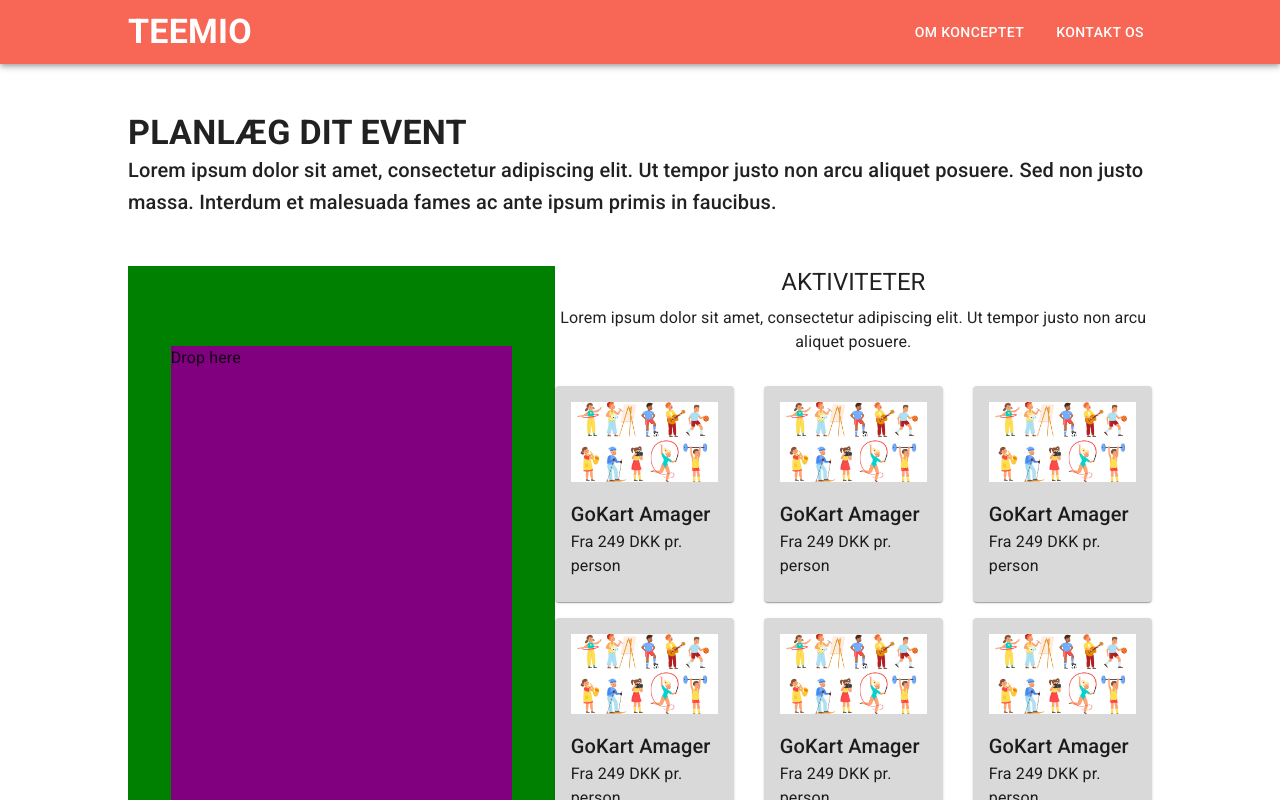
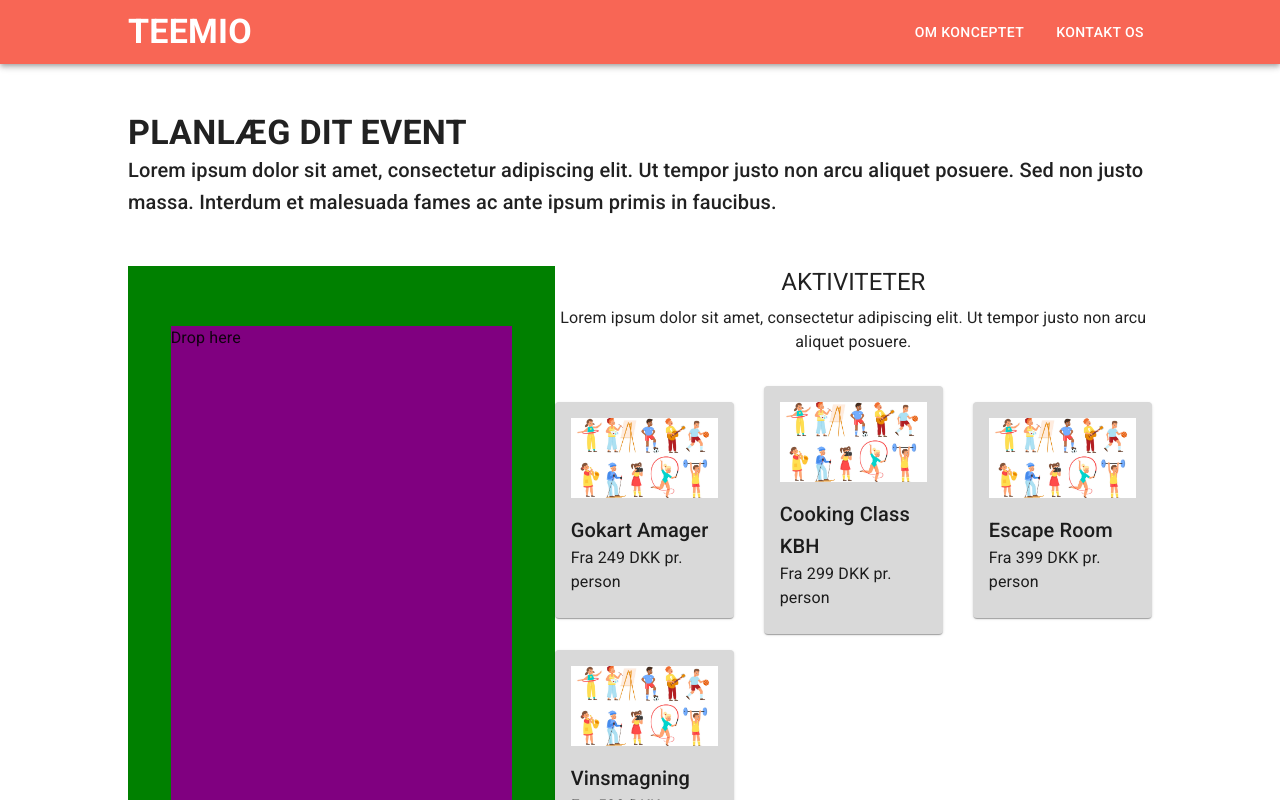
Before and after one commit to myteemio/frontend, a Next.js app: page /planlaeg in a window 1280 px wide. Shown: the top 800 px of the page. Built offline with nearby package versions, Linux system fonts and the light colour scheme.

Commit message:
drag n drop working a little better

```diff
--- a/src/app/planlaeg/page.tsx
+++ b/src/app/planlaeg/page.tsx
@@ -2,47 +2,100 @@
 import { Activity } from '@/components/Activity.component';
 import { Draggable } from '@/components/Draggable.component';
 import { Droppable } from '@/components/Droppable.component';
-import { DndContext, DragEndEvent, UniqueIdentifier } from '@dnd-kit/core';
+import { DndContext, DragEndEvent, DragOverlay, DragStartEvent, UniqueIdentifier } from '@dnd-kit/core';
 import { createSnapModifier } from '@dnd-kit/modifiers';
 import { Box, Grid, Typography } from '@mui/material';
 import { useState } from 'react';
 
 export default function Planlaeg() {
-  const activities = Array.from(Array(9).keys());
-
-  const [addedActivities, setAddedActivities] = useState<number[]>([]);
-  const [isDropped, setIsDropped] = useState(false);
+  const allActivites = [
+    {
+      name: 'Gokart Amager',
+      price: 249,
+      id: 1,
+    },
+    {
+      name: 'Cooking Class KBH',
+      price: 299,
+      id: 2,
+    },
+    {
+      name: 'Escape Room',
+      price: 399,
+      id: 3,
+    },
+    {
+      name: 'Vinsmagning',
+      price: 599,
+      id: 4,
+    },
+  ];
+  const [activities, setActivities] = useState<{ name: string; price: number; id: number }[]>(allActivites);
+  const [addedActivities, setAddedActivities] = useState<{ name: string; price: number; id: number }[]>([]);
+  const [activeId, setActiveId] = useState(-1);
 
   const gridSize = 20; // pixels
   const snapToGridModifier = createSnapModifier(gridSize);
 
   function handleDragEnd(event: DragEndEvent) {
+    setActiveId(-1);
     const { over, active } = event;
 
-    console.log(event);
-
-    if (over) {
-      if (over.id === 'droppable') {
-        setIsDropped(true);
-        if (active.id) {
-          console.log(active.id);
-          setAddedActivities([...addedActivities, (active.id as number) + 10]);
-          console.log(addedActivities);
+    if (over && over.id === 'droppable') {
+      // Dropped into droppable
+      if (active && active.id) {
+        const findActive = activities.findIndex((v) => v.id === active.id);
+        if (findActive !== -1) {
+          setActivities(activities.toSpliced(findActive, 1));
+          setAddedActivities([...addedActivities, activities[findActive]]);
         }
       }
     } else {
-      const findItem = addedActivities.findIndex((e) => e === (active.id as number) + 10);
-      if (findItem >= 0) {
-        const newArray = addedActivities.splice(findItem, 1);
-        console.log('FoundItem:' + findItem);
-        console.log('NewArray' + newArray);
-        setAddedActivities(newArray);
+      // There is no over
+      if (active && active.id) {
+        const foundActivity = addedActivities.findIndex((v) => v.id + 5000 === (active.id as number));
+
+        if (foundActivity !== -1) {
+          const foundActivityToReAdd = allActivites.find((v) => v.id + 5000 === (active.id as number));
+          if (foundActivityToReAdd) {
+            setActivities([...activities, foundActivityToReAdd]);
+          }
+
+          setAddedActivities(addedActivities.toSpliced(foundActivity, 1));
+        }
       }
     }
+
+    console.log(event);
+  }
+
+  function handleDragStart(event: DragStartEvent) {
+    setActiveId(event.active.id as number);
   }
 
   return (
-    <DndContext onDragEnd={handleDragEnd} modifiers={[snapToGridModifier]}>
+    <DndContext onDragEnd={handleDragEnd} onDragStart={handleDragStart}>
+      <DragOverlay>
+        {activeId !== -1
+          ? (() => {
+              const activity = allActivites.find((v) => v.id === activeId);
+              if (activity) {
+                return (
+                  <Box width={'700px'}>
+                    <Activity
+                      draggable={false}
+                      isDragged={false}
+                      id={activity.id + 9000}
+                      title={activity.name}
+                      price={activity.price}
+                      placeholder={false}
+                    />
+                  </Box>
+                );
+              }
+            })()
+          : null}
+      </DragOverlay>
       <Box width={'80%'} marginLeft={'auto'} marginRight={'auto'} paddingBottom={4}>
         <Box marginTop={6} marginBottom={6}>
           <Typography variant="h4" fontWeight={'bold'}>
@@ -65,9 +118,19 @@ export default function Planlaeg() {
             >
               <Box width={'80%'} height={'80%'} sx={{ background: 'purple' }}>
                 <Droppable>
-                  {isDropped
+                  {addedActivities.length > 0
                     ? addedActivities.map((v, i) => {
-                        return <Activity draggable={true} key={i} id={i} />;
+                        return (
+                          <Activity
+                            draggable={true}
+                            isDragged={true}
+                            key={i}
+                            id={v.id + 5000}
+                            title={v.name}
+                            price={v.price}
+                            placeholder={false}
+                          />
+                        );
                       })
                     : 'Drop here'}
                 </Droppable>
@@ -89,9 +152,21 @@ export default function Planlaeg() {
               flexWrap={'wrap'}
               gap={2}
             >
-              {activities.map((v, i) => {
-                return <Activity draggable key={i} id={v + 1} />;
-              })}
+              {activities
+                .sort((a, b) => a.id - b.id)
+                .map((v, i) => {
+                  return (
+                    <Activity
+                      draggable
+                      isDragged={false}
+                      key={i}
+                      id={v.id}
+                      title={v.name}
+                      price={v.price}
+                      placeholder={activeId === v.id ? true : false}
+                    />
+                  );
+                })}
             </Box>
           </Grid>
         </Grid>
--- a/src/components/Activity.component.tsx
+++ b/src/components/Activity.component.tsx
@@ -1,14 +1,28 @@
 import { useDraggable } from '@dnd-kit/core';
-import { Box, Card, CardContent, Typography } from '@mui/material';
+import { Box, Card, CardContent, Skeleton, Typography } from '@mui/material';
 import Image from 'next/image';
 
-export const Activity = ({ draggable, id }: { draggable: boolean; id: number }) => {
+export const Activity = ({
+  draggable,
+  title,
+  price,
+  id,
+  isDragged,
+  placeholder,
+}: {
+  draggable: boolean;
+  title: string;
+  price: number;
+  id: number;
+  isDragged: boolean;
+  placeholder: boolean;
+}) => {
   const { attributes, listeners, setNodeRef, transform } = useDraggable({
     id: id,
   });
 
   const draggableStyle = {
-    transform: transform ? `translate3d(${transform.x}px, ${transform.y}px, 0)` : undefined,
+    transform: isDragged && transform ? `translate3d(${transform.x}px, ${transform.y}px, 0)` : undefined,
     cursor: 'pointer',
   };
 
@@ -18,8 +32,11 @@ export const Activity = ({ draggable, id }: { draggable: boolean; id: number })
     ...(draggable ? draggableStyle : {}),
   };
 
+  if (placeholder) {
+    return <Skeleton sx={{ ...cardStyle, height: '320px' }}></Skeleton>;
+  } else {
     return (
-    <Card sx={cardStyle} {...(draggable ? { ref: setNodeRef, ...listeners, ...attributes } : {})}>
+      <Card sx={cardStyle} {...(draggable ? { ref: setNodeRef, ...listeners, ...attributes } : {})} aria-describedby="">
         <CardContent>
           <Box position={'relative'} width={'100%'} height={80}>
             <Image
@@ -30,10 +47,11 @@ export const Activity = ({ draggable, id }: { draggable: boolean; id: number })
             />
           </Box>
           <Typography variant="h6" marginTop={2}>
-          GoKart Amager
+            {title}
           </Typography>
-        <Typography>Fra 249 DKK pr. person</Typography>
+          <Typography>Fra {price} DKK pr. person</Typography>
         </CardContent>
       </Card>
     );
+  }
 };
```
Lines whose indentation alone changed are shown as unchanged.
